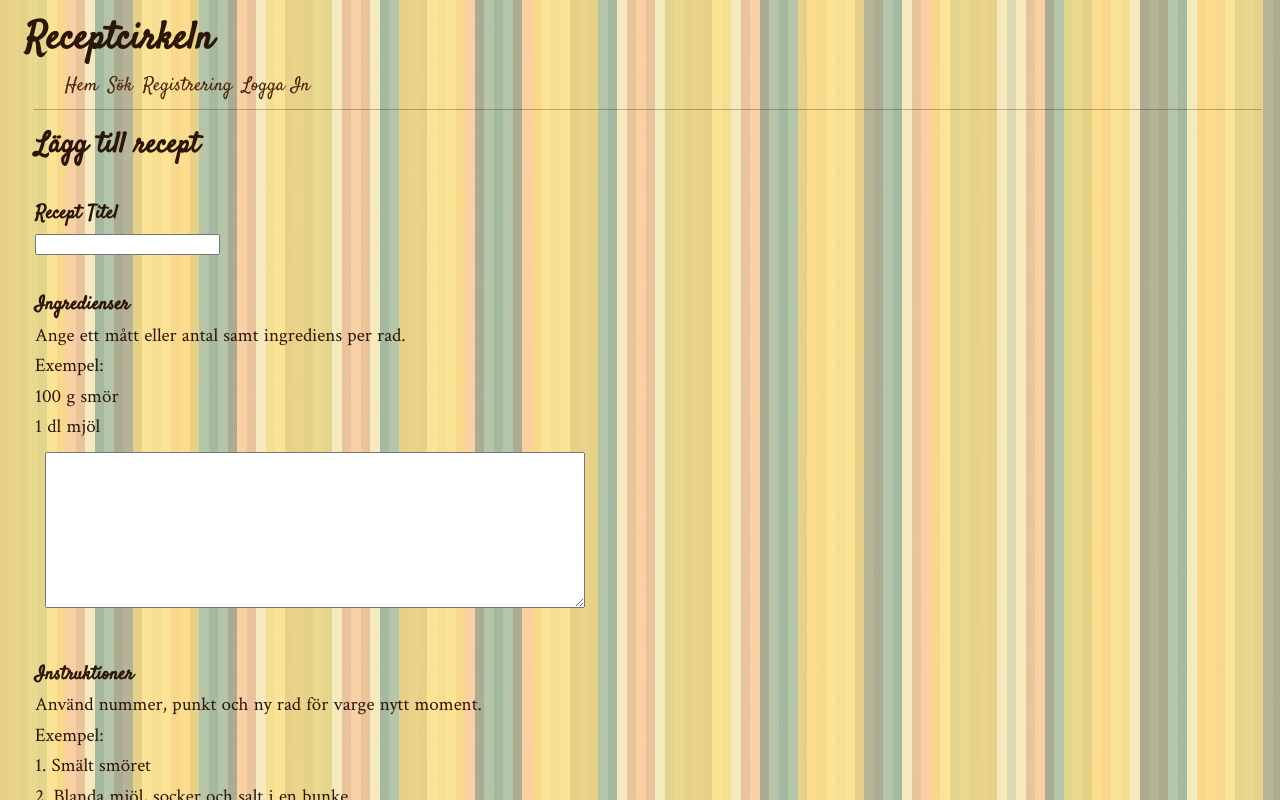
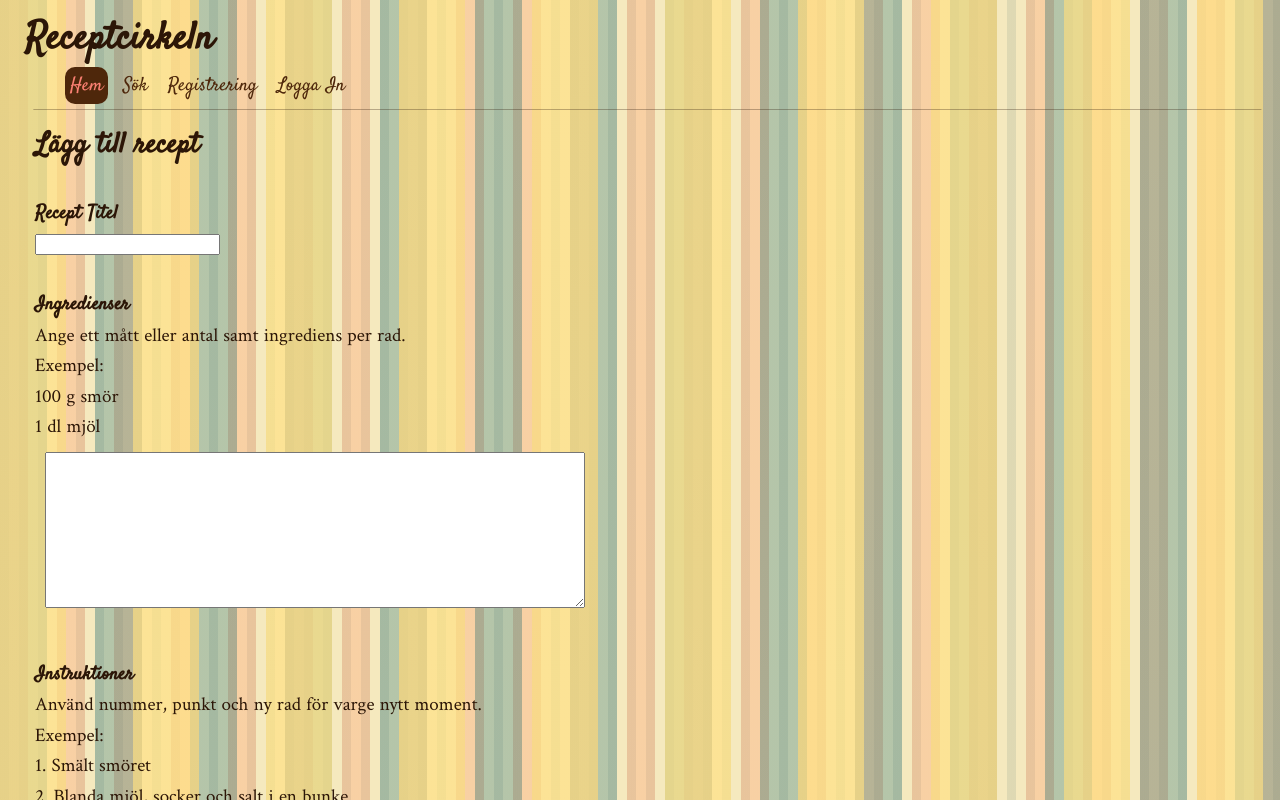
Before and after one commit to erax83/u11-fullstack-nuxt, a Nuxt app: page /recepie/addRecepies in a window 1280 px wide. In both pictures the pointer is over the item "Hem". Shown: the top 800 px of the page. Built offline with nearby package versions, Linux system fonts and the light colour scheme; no server answers.

Commit message:
add menu styling

```diff
--- a/layouts/default.vue
+++ b/layouts/default.vue
@@ -136,6 +136,7 @@ li {
 
 li:hover {
   cursor: pointer;
+  color: rgb(46, 106, 155);
 }
 
 nav li {
@@ -154,6 +155,13 @@ ul li::hover {
 .menu-link {
   text-decoration: none;
   color: rgb(78, 39, 11);
+  padding: 5px;
+  border-radius: 10px;
+}
+
+.menu-link:hover {
+  color: salmon;
+  background: rgb(78, 39, 11);
 }
 
 #logg-symbol {
@@ -175,6 +183,7 @@ button {
 
 button:hover {
   cursor: pointer;
+  color: pink;
 }
 
 #ingrediences,
@@ -216,14 +225,14 @@ nuxt-link {
   }
 
   .recepie-list {
-    /* height: 100px; */
+    height: 300px;
     width: 100%;
     overflow: hidden;
     overflow-y: scroll;
   }
 }
 
-@media only screen and (min-width: 450px) {
+@media only screen and (min-width: 485px) {
   body {
     font-size: 18px;
     padding: 10px;
@@ -242,7 +251,7 @@ nuxt-link {
   }
 
   .recepie-list {
-    /* height: 100px; */
+    height: 400px;
     width: 100%;
     overflow: hidden;
     overflow-y: scroll;
@@ -268,7 +277,7 @@ nuxt-link {
   }
 
   .recepie-list {
-    /* height: 100px; */
+    height: 600px;
     width: 100%;
     overflow: hidden;
     overflow-y: scroll;
--- a/pages/recepie/addRecepies.vue
+++ b/pages/recepie/addRecepies.vue
@@ -133,5 +133,6 @@ form {
 
 #submit-button:hover {
   cursor: pointer;
+  color: rgb(213, 221, 231);
 }
 </style>
```
